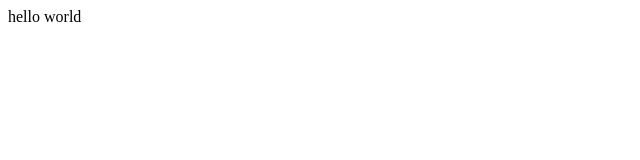
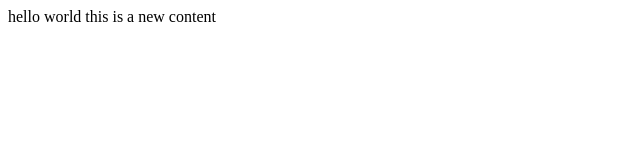
Before and after one commit to GizoChkheidze/gittester, a plain HTML site: page index.html in a window 1280 px wide. Shown: the whole page, without its empty margins (0-640 px from the left). Drawn offline with Linux system fonts and the light colour scheme.

Commit message:
added something

```diff
--- a/index.html
+++ b/index.html
@@ -6,6 +6,6 @@
     <title>Document</title>
   </head>
   <body>
-    hello world
+    hello world this is a new content
   </body>
 </html>
```
